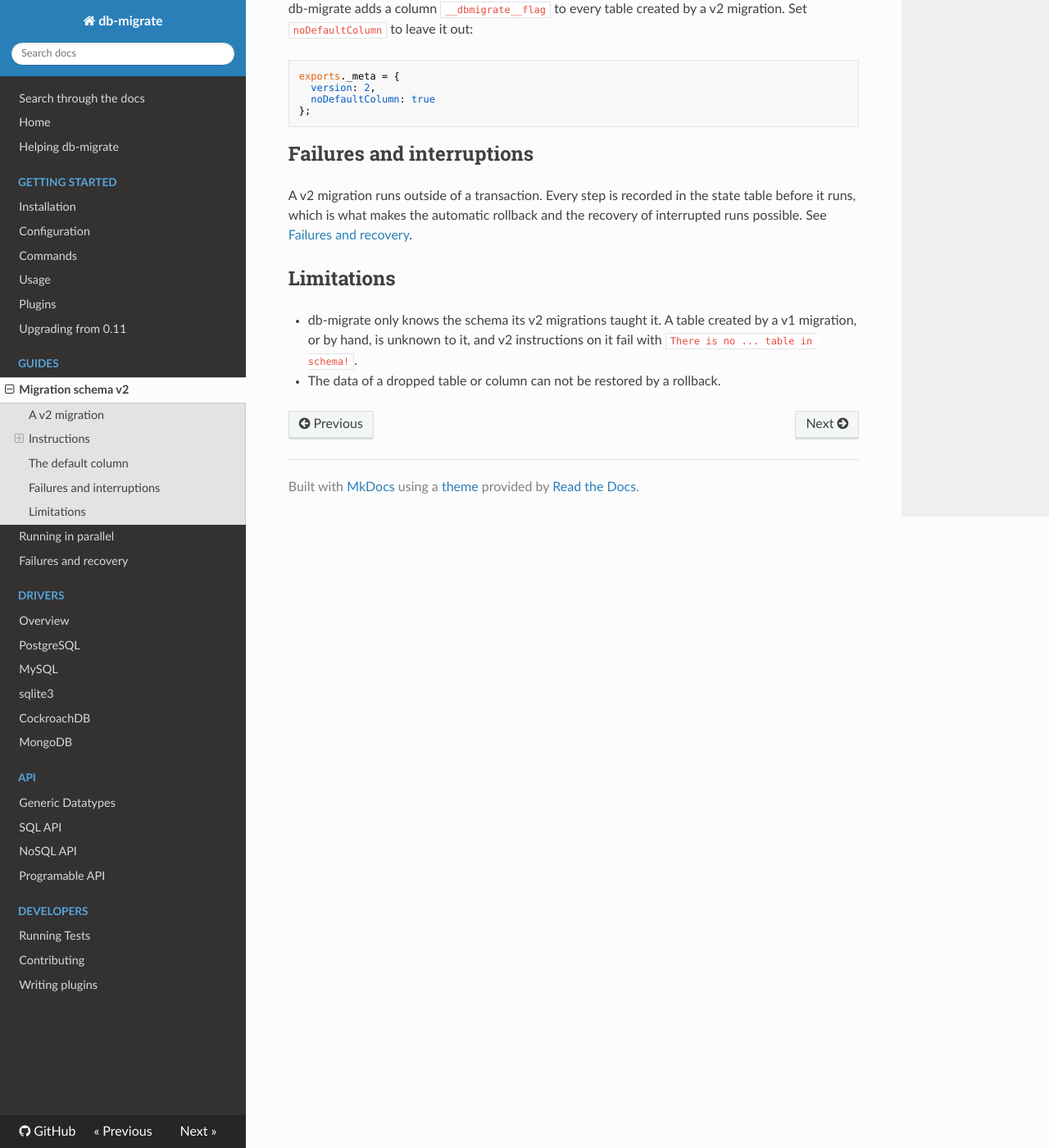
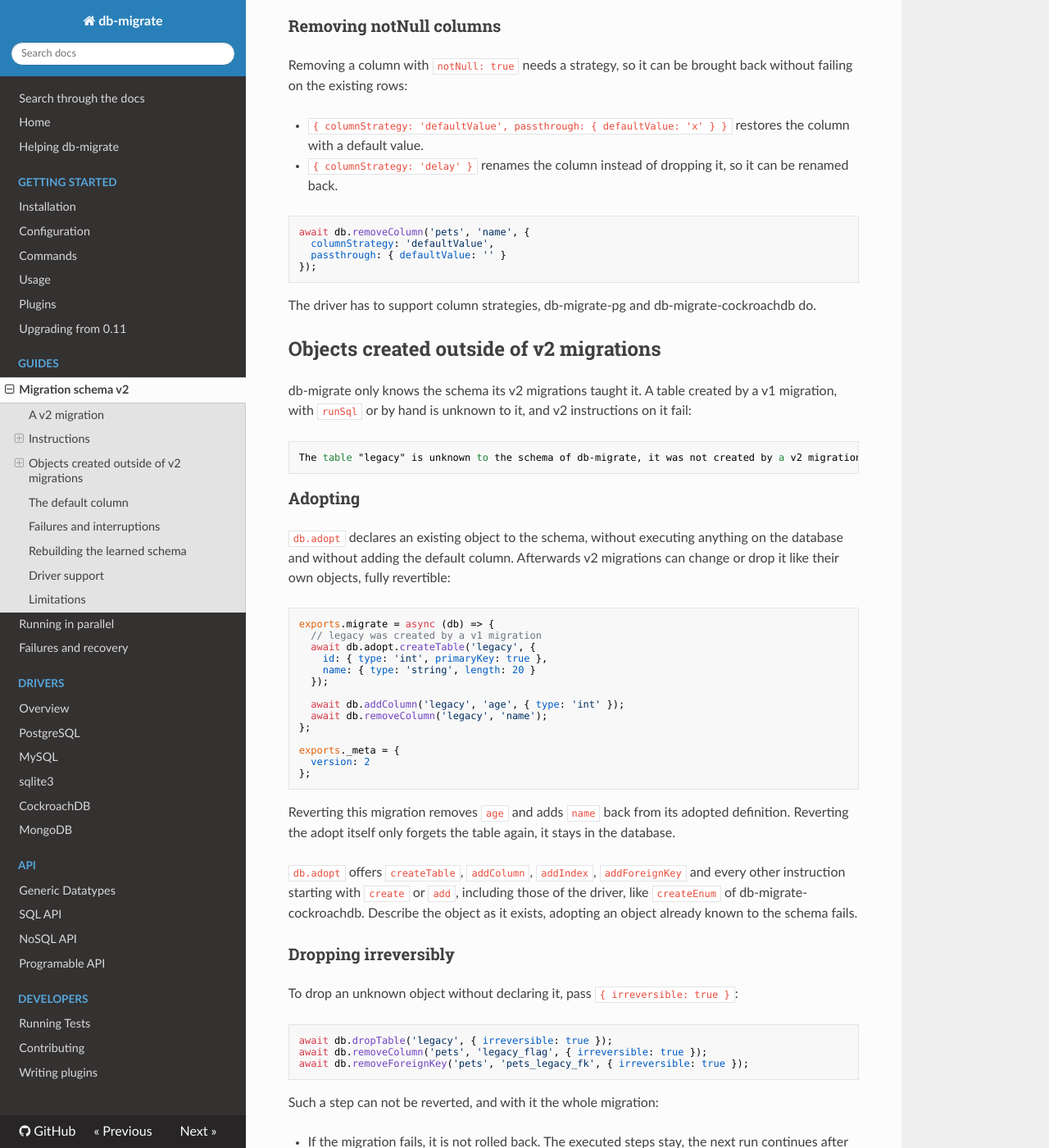
Before and after one commit to db-migrate/english-docs, an MkDocs documentation site: the page built from docs/Guides/migrations v2.md, in a window 1280 px wide and 1400 px high, scrolled down 2007 px. Shown: the whole window at 82% size. Built offline with MkDocs 1.6.1, drawn with Linux system fonts in a browser that asks for light colours; nearby versions of some CDN libraries; some of the changed text lies outside the part shown.

Commit message:
docs(v2): adopt objects and drop them irreversibly
Document db.adopt for objects created outside of v2 migrations, dropping
unknown objects with { irreversible: true } and its effect on rollback and
down, the options of migrate and _meta, db-migrate fix and which drivers
support v2 migrations.

````diff
--- a/docs/Guides/migrations v2.md
+++ b/docs/Guides/migrations v2.md
@@ -31,9 +31,22 @@ exports._meta = {
 };
 ```
 
-`migrate` receives the driver and an options object, `opt.dbm` gives access to
-db-migrate, for example to its data types. Every instruction returns a promise,
-there are no callbacks.
+`migrate` receives the instructions as `db` and an options object:
+
+| `opt` | |
+|---|---|
+| `dbm` | `{ version, dataType }`, db-migrate and its [data types](../API/generic datatypes.md) |
+| `options` | the same options `setup` of a v1 migration receives, see [Usage](../Getting Started/usage.md#creating-migrations) |
+
+Every instruction returns a promise, there are no callbacks.
+
+`_meta` takes:
+
+| `_meta` | |
+|---|---|
+| `version` | `2`, required |
+| `noDefaultColumn` | `true` to not add the [default column](#the-default-column) |
+| `recovery` | `'skip'` (default) or `'rollback'`, see [Failures and recovery](failures and recovery.md#interrupted-runs-v2) |
 
 ## Instructions
 
@@ -55,10 +68,10 @@ A v2 migration can only run instructions db-migrate knows how to revert:
 
 Drivers can add further instructions. db-migrate-cockroachdb adds
 `createEnum`, `dropEnum`, `renameEnum`, `addEnumType`, `dropEnumType` and
-`changePrimaryKey`.
+`changePrimaryKey`, see [CockroachDB](../Drivers/cockroachdb.md#additional-instructions).
 
-Raw SQL (`runSql`) is not available in v2 migrations, as db-migrate can not
-learn what it does. Use a v1 migration for it.
+Raw SQL (`runSql`), `insert` and `all` are not available in v2 migrations, as
+db-migrate can not learn what they do. Use a v1 migration for them.
 
 ### Removing notNull columns
 
@@ -70,8 +83,78 @@ back without failing on the existing rows:
 - `{ columnStrategy: 'delay' }` renames the column instead of dropping it, so
   it can be renamed back.
 
+```js
+await db.removeColumn('pets', 'name', {
+  columnStrategy: 'defaultValue',
+  passthrough: { defaultValue: '' }
+});
+```
+
 The driver has to support column strategies, db-migrate-pg and
 db-migrate-cockroachdb do.
+
+## Objects created outside of v2 migrations
+
+db-migrate only knows the schema its v2 migrations taught it. A table created
+by a v1 migration, with `runSql` or by hand is unknown to it, and v2
+instructions on it fail:
+
+```
+The table "legacy" is unknown to the schema of db-migrate, it was not created by a v2 migration. Declare it first with db.adopt.createTable("legacy", columns), or pass { irreversible: true } to drop it without being able to revert it.
+```
+
+### Adopting
+
+`db.adopt` declares an existing object to the schema, without executing
+anything on the database and without adding the default column. Afterwards
+v2 migrations can change or drop it like their own objects, fully revertible:
+
+```js
+exports.migrate = async (db) => {
+  // legacy was created by a v1 migration
+  await db.adopt.createTable('legacy', {
+    id: { type: 'int', primaryKey: true },
+    name: { type: 'string', length: 20 }
+  });
+
+  await db.addColumn('legacy', 'age', { type: 'int' });
+  await db.removeColumn('legacy', 'name');
+};
+
+exports._meta = {
+  version: 2
+};
+```
+
+Reverting this migration removes `age` and adds `name` back from its adopted
+definition. Reverting the adopt itself only forgets the table again, it stays
+in the database.
+
+`db.adopt` offers `createTable`, `addColumn`, `addIndex`, `addForeignKey` and
+every other instruction starting with `create` or `add`, including those of
+the driver, like `createEnum` of db-migrate-cockroachdb. Describe the object
+as it exists, adopting an object already known to the schema fails.
+
+### Dropping irreversibly
+
+To drop an unknown object without declaring it, pass
+`{ irreversible: true }`:
+
+```js
+await db.dropTable('legacy', { irreversible: true });
+await db.removeColumn('pets', 'legacy_flag', { irreversible: true });
+await db.removeForeignKey('pets', 'pets_legacy_fk', { irreversible: true });
+```
+
+Such a step can not be reverted, and with it the whole migration:
+
+- If the migration fails, it is not rolled back. The executed steps stay, the
+  next run continues after them.
+- `db-migrate down` refuses to revert it, before changing anything:
+
+```
+Migration "20260101000003-drop" can not be reverted, it ran step 1 dropTable("junk") with { irreversible: true }.
+```
 
 ## The default column
 
@@ -92,9 +175,22 @@ state table before it runs, which is what makes the automatic rollback and the
 recovery of interrupted runs possible. See
 [Failures and recovery](failures and recovery.md).
 
+## Rebuilding the learned schema
+
+The learned schema is stored in the state table. If it got lost or out of
+sync, `db-migrate fix` rebuilds it from the executed v2 migrations without
+running anything on the database, see [Commands](../Getting Started/commands.md#fix).
+
+## Driver support
+
+v2 migrations need a driver with the state management of db-migrate 1.0:
+db-migrate-pg, db-migrate-mysql, db-migrate-sqlite3 and db-migrate-cockroachdb.
+A v2 migration can only use instructions its driver implements, and reverting
+needs the reverse instruction as well, e.g. sqlite3 can not remove columns,
+so it can not revert `addColumn`. MongoDB does not support v2 migrations. See
+[Drivers](../drivers.md).
+
 ## Limitations
 
-- db-migrate only knows the schema its v2 migrations taught it. A table
-  created by a v1 migration, or by hand, is unknown to it, and v2 instructions
-  on it fail with `There is no ... table in schema!`.
 - The data of a dropped table or column can not be restored by a rollback.
+- Steps run with `{ irreversible: true }` can not be reverted.
````
Also changed, not shown: docs/Guides/failures and recovery.md (+14 -2 lines).
